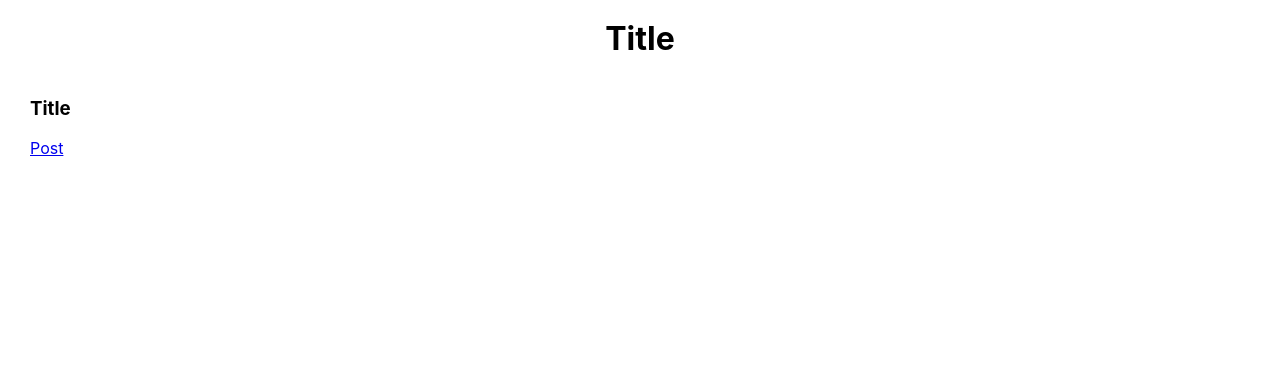
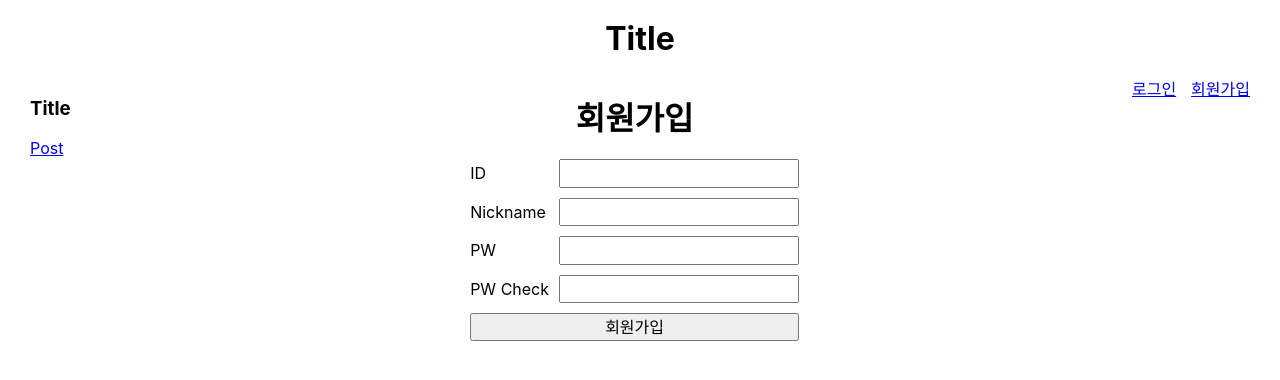
Before and after one commit to tagjune12/ReactBoard, a React (Create React App) app in the folder client/: page /signup in a window 1280 px wide. Before the commit this address had no page. Shown: the top 380 px of the page. Built offline with nearby package versions, Linux system fonts and the light colour scheme.

Commit message:
Feat: 로그인 페이지 구현

```diff
--- a/client/src/App.jsx
+++ b/client/src/App.jsx
@@ -3,6 +3,8 @@ import PostList from '@pages/PostList';
 import Header from '@components/ui/Header';
 import OffCanvas from '@components/ui/OffCanvas';
 import PostView from '@components/PostList/PostView';
+import Login from '@pages/Login';
+import SignUp from '@pages/SignUp';
 import pages from '@assets/data/page.json';
 
 function App() {
@@ -16,6 +18,8 @@ function App() {
             <Route path="/" element={<PostList />}>
               <Route path="/post/:id" element={<PostView />} />
             </Route>
+            <Route path="/login" element={<Login />} />
+            <Route path="/signup" element={<SignUp />} />
           </Routes>
         </main>
       </div>
--- /dev/null
+++ b/client/src/api/auth.jsx
@@ -0,0 +1,17 @@
+import axios from 'axios';
+
+const API_URL = `/api/auth`;
+
+const login = async ({ userId, password }) => {
+  try {
+    const response = await axios.post(`${API_URL}/login`, {
+      userId,
+      password,
+    });
+    return response;
+  } catch (e) {
+    console.log(e);
+  }
+};
+
+export { login };
--- a/client/src/components/ui/Header.jsx
+++ b/client/src/components/ui/Header.jsx
@@ -1,10 +1,17 @@
 import '@styles/layout.scss';
+import { Link } from 'react-router-dom';
 
 const Header = () => {
   return (
-    <div>
-      <div>
-        <h1 className="title">Title</h1>
+    <div className="layout-header">
+      <h1 className="title">Title</h1>
+      <div className="button-wrapper">
+        <Link className="login-btn" to="/login">
+          로그인
+        </Link>
+        <Link className="sign-up-btn" to="/signup">
+          회원가입
+        </Link>
       </div>
     </div>
   );
--- /dev/null
+++ b/client/src/pages/Login.jsx
@@ -0,0 +1,46 @@
+import '@styles/login.scss';
+import { login } from '@api/auth';
+import React, { useState } from 'react';
+import { useNavigate } from 'react-router';
+
+const Login = () => {
+  const [loginInfo, setLoginInfo] = useState({
+    userId: '',
+    password: '',
+  });
+
+  const navigate = useNavigate();
+
+  const onChange = (event) => {
+    const { value, id } = event.target;
+    setLoginInfo({
+      ...loginInfo,
+      [id]: value,
+    });
+  };
+
+  const onSubmit = (event) => {
+    event.preventDefault();
+    login(loginInfo).then((response) => {
+      if (response.status === 200) {
+        alert('로그인 성공');
+        navigate(-1);
+      }
+    });
+  };
+
+  return (
+    <div className="login">
+      <h1>로그인</h1>
+      <form className="login-form" onSubmit={onSubmit}>
+        <label htmlFor="userId">ID</label>
+        <input id="userId" onChange={onChange} required />
+        <label htmlFor="password">PW</label>
+        <input id="password" type="password" onChange={onChange} required />
+        <button className="login-btn">로그인</button>
+      </form>
+    </div>
+  );
+};
+
+export default Login;
--- a/client/src/pages/PostList.jsx
+++ b/client/src/pages/PostList.jsx
@@ -1,4 +1,4 @@
-import '@styles/post/postlist.scss';
+import '@styles/postlist.scss';
 import PostItem from '@components/PostList/PostItem';
 import * as postAPI from '@api/post';
 import { useEffect, useState } from 'react';
--- /dev/null
+++ b/client/src/pages/SignUp.jsx
@@ -0,0 +1,50 @@
+import '@styles/signup.scss';
+import React, { useState } from 'react';
+
+// user 스키마 바꿀것
+
+const SignUp = () => {
+  const [signUpInfo, setSignUpInfo] = useState({
+    userId: '',
+    nickname: '',
+    password: '',
+  });
+
+  const onChange = (event) => {
+    const { value, id } = event.target;
+    setSignUpInfo({
+      ...signUpInfo,
+      [id]: value,
+    });
+  };
+
+  const onSubmit = (event) => {
+    event.preventDefault();
+  };
+
+  return (
+    <div className="signup">
+      <h1>회원가입</h1>
+      <form className="signup-form">
+        <label htmlFor="userId">ID</label>
+        <input id="userId" onChange={onChange} required></input>
+        <label htmlFor="nickname">Nickname</label>
+        <input id="nickname" onChange={onChange} required></input>
+        <label htmlFor="password">PW</label>
+        <input
+          id="password"
+          onChange={onChange}
+          type="password"
+          required
+        ></input>
+        <label htmlFor="password-check">PW Check</label>
+        <input id="password-check" type="password" required></input>
+        <button className="signup-btn" onSubmit={onSubmit}>
+          회원가입
+        </button>
+      </form>
+    </div>
+  );
+};
+
+export default SignUp;
--- a/client/src/styles/layout.scss
+++ b/client/src/styles/layout.scss
@@ -1,7 +1,16 @@
 @import "normalize.css";
 
-.title {
-  text-align: center;
+.layout-header {
+  .title {
+    text-align: center;
+  }
+  .button-wrapper{
+    margin: 0 30px;
+    float: right;
+    .sign-up-btn {
+      margin-left: 15px;
+    }
+  }
 }
 
 .navbar {
--- /dev/null
+++ b/client/src/styles/login.scss
@@ -0,0 +1,21 @@
+.login{
+  display: flex;
+  flex-direction: column;
+  align-items: center;
+  .login-form{
+    display:grid;
+    max-width: 250px;
+    grid-template-columns: 40px 200px;
+    grid-template-rows: 1fr 1fr 1fr;
+    row-gap: 10px;
+
+    label{
+      padding: 5px 0;
+    }
+
+    .login-btn{
+      // width: 250px;
+      grid-column: 1/3;
+    }
+  }
+}
--- /dev/null
+++ b/client/src/styles/signup.scss
@@ -0,0 +1,25 @@
+.signup{
+  display: flex;
+  flex-direction: column;
+  align-items: center;
+  .signup-form{
+    display:grid;
+    // max-width: 280px;
+    grid-template-columns: auto 250px;
+    grid-template-rows: 1fr 1fr 1fr 1fr 1fr;
+    row-gap: 10px;
+
+    label{
+      padding: 5px 0;
+    }
+
+    input{
+      margin-left: 10px;
+    }
+
+    .signup-btn{
+      // width: 250px;
+      grid-column: 1/3;
+    }
+  }
+}
```
Also changed, not shown: client/src/styles/postlist.scss (renamed from client/src/styles/post/postlist.scss).
